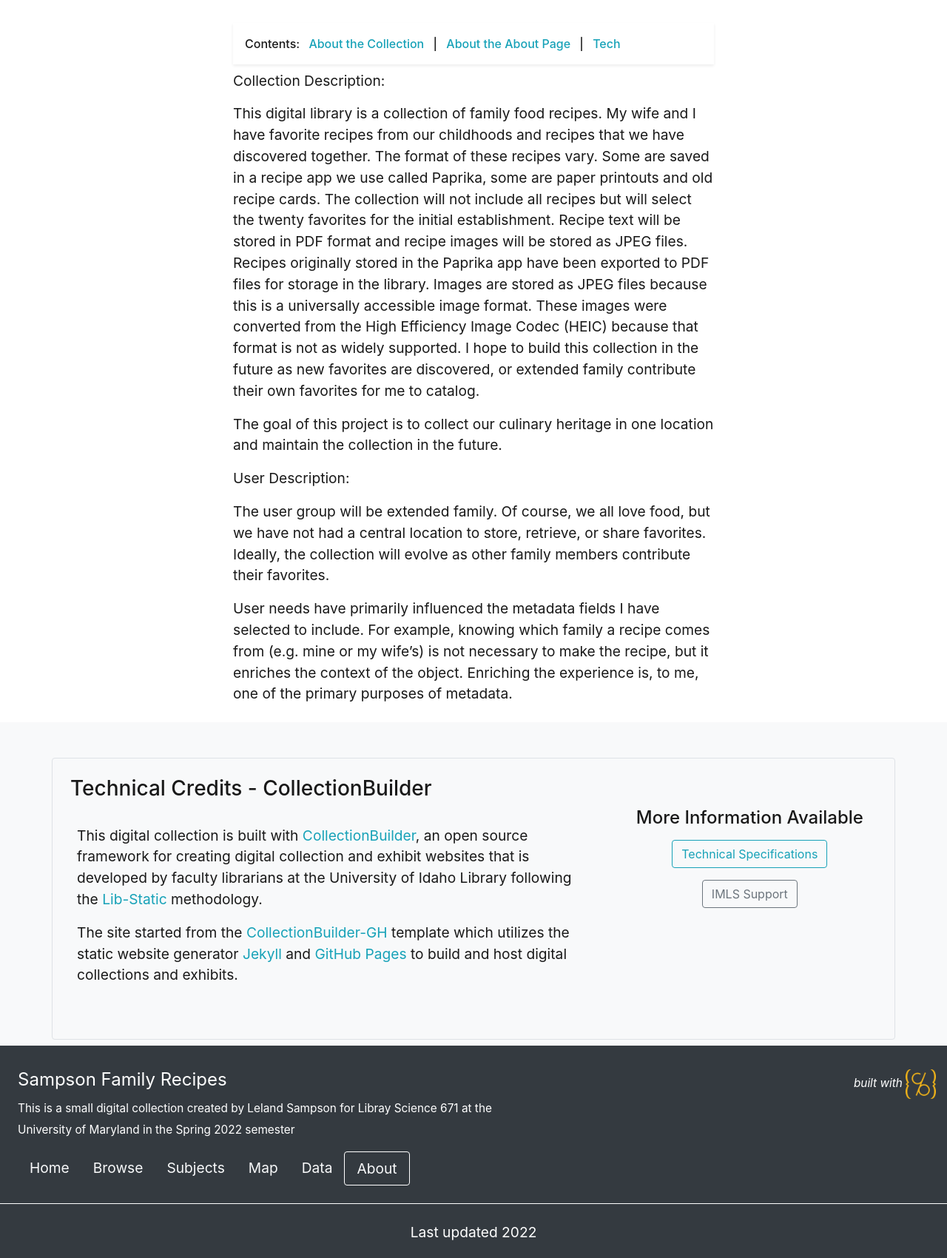
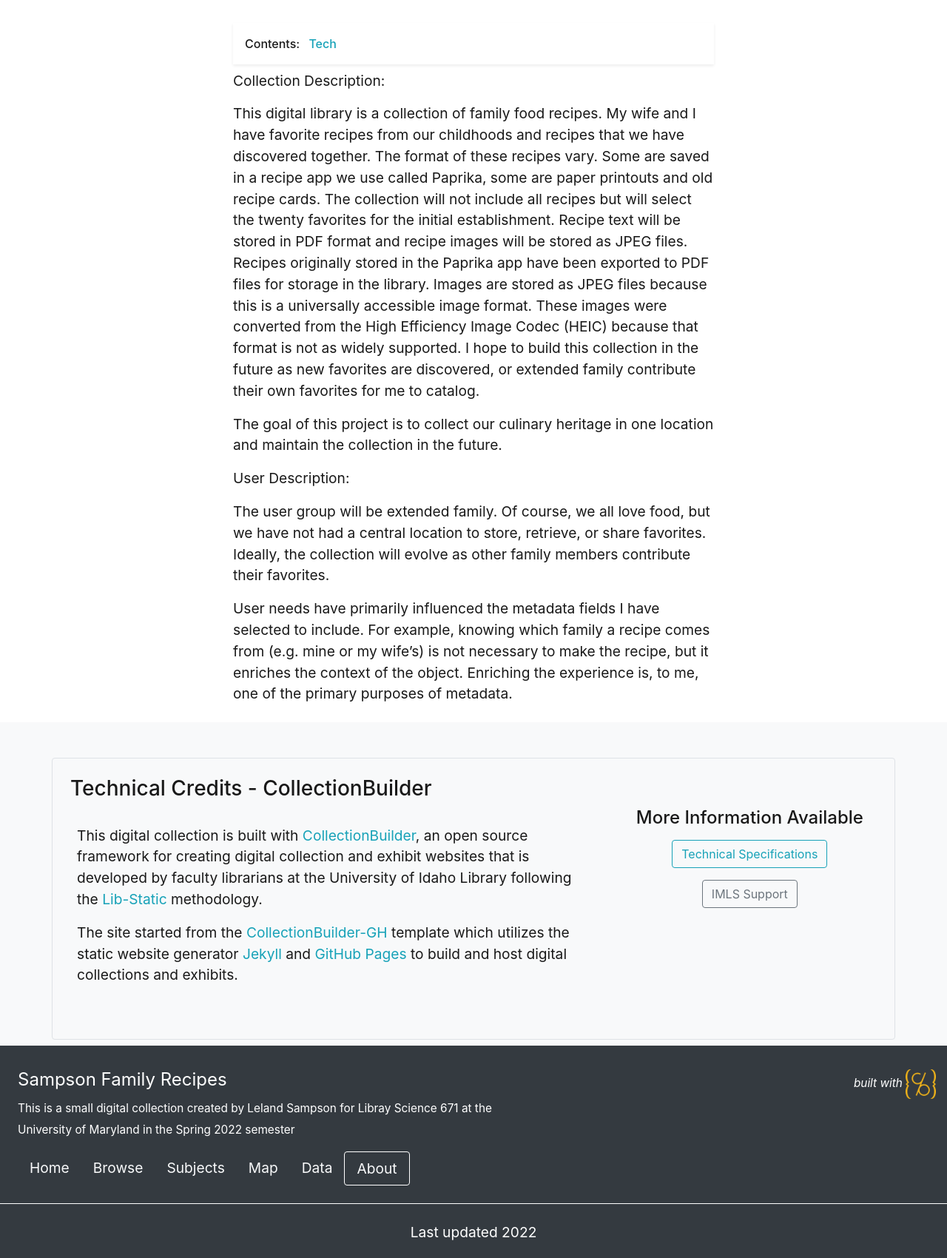
Before and after one commit to lelandsampson/family-recipes, a Jekyll site: the page built from pages/about.md, in a window 1280 px wide. Shown: the part 450-2150 px from the top of the page at 74% size. Built offline with Jekyll 4.4.1, drawn with Linux system fonts in a browser that asks for light colours.

Commit message:
remove includes

```diff
--- a/pages/about.md
+++ b/pages/about.md
@@ -10,7 +10,7 @@ credits: true
 
 {% include feature/jumbotron.html objectid="coll0019" %}
 
-{% include feature/nav-menu.html sections="About the Collection;About the About Page" %}
+{% include feature/nav-menu.html sections=";" %}
 
 
 
```
Also changed, not shown: 1 other file.
